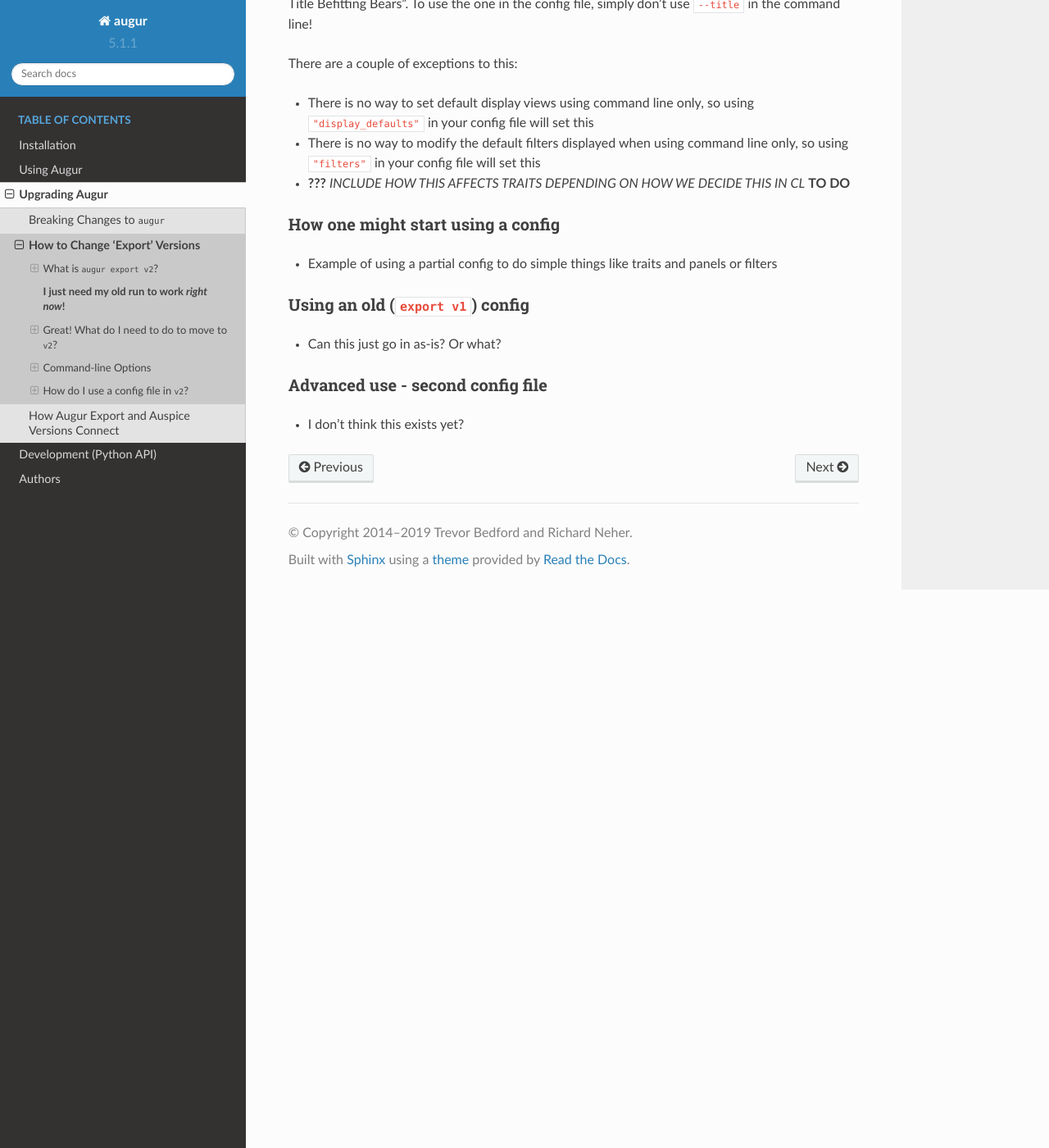
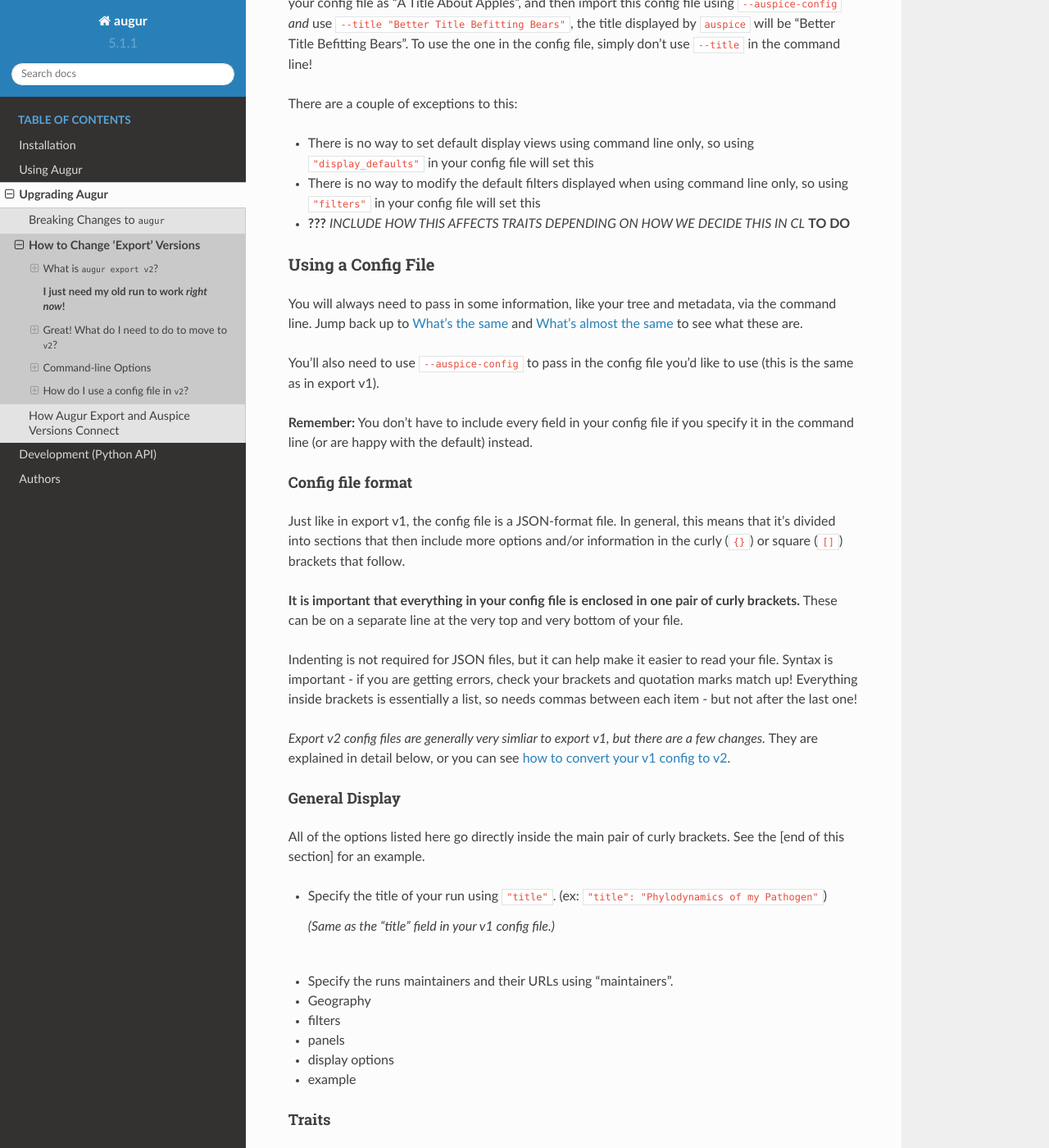
Before and after one commit to nextstrain/augur, a Sphinx documentation site: the page built from docs/exportv.md, in a window 1280 px wide and 1400 px high, scrolled down 5143 px. Shown: the whole window at 82% size. Built offline with Sphinx 7.4.7 and the Read the Docs theme 2.0.0, drawn with Linux system fonts in a browser that asks for light colours; the version number is read from the project's files by our own code; some of the changed text lies outside the part shown.

Commit message:
more config docs

```diff
--- a/docs/exportv.md
+++ b/docs/exportv.md
@@ -45,6 +45,8 @@ We'll first cover what's the same/almost the same as in `export v1`, which are a
 You still pass in your tree, metadata, and node-data files with `--tree`, `--metadata`, and `--node-data` - just like in `export v1`.
 
 Also just like in export v1, you can pass in files containing colors and latitute and longitude data using `--colors` and `--lat-longs`, respectively.
+
+If you want to use a config file, you can pass this in with `--auspice-config`, just like in export v1.
 
 ### What's almost the same:
 
@@ -143,10 +145,10 @@ _**TO DO**_
 
 ## How do I use a config file in `v2`?
 
-### Why might I want to use a config file?
+### Why use a config file?
 We have tried to make the command line options cover everything you need to get a run working in `augur` and `auspice`. However, there are still some features that offer more options or are only available when you use a config file.
 
-If you use a config file, you can:
+With a config file, you can:
 * Specify exactly what you want as a filter option
 * Set the default display view
 * Give color-by traits more specific titles to display
@@ -154,7 +156,7 @@ If you use a config file, you can:
 * _More advanced (flu?) options_ **TO DO**
 
 ### Config file priority
-It is important to remember that if you set an option both in the config file _and_ in the command line, the command line option will override the config file option. For example, if you set `"title"` in your config file as "A Title About Apples", and then import this config file using `--auspice-config` _and_ use `--title "Better Title Befitting Bears"`, the title displayed by `auspice` will be "Better Title Befitting Bears". To use the one in the config file, simply don't use `--title` in the command line!
+It is important to remember that if you set an option both in the config file _and_ in the command line, **the command line option will override the config file option**. For example, if you set `"title"` in your config file as "A Title About Apples", and then import this config file using `--auspice-config` _and_ use `--title "Better Title Befitting Bears"`, the title displayed by `auspice` will be "Better Title Befitting Bears". To use the one in the config file, simply don't use `--title` in the command line!
 
 There are a couple of exceptions to this:
 * There is no way to set default display views using command line only, so using `"display_defaults"` in your config file will set this
@@ -162,8 +164,41 @@ There are a couple of exceptions to this:
 * **???** _INCLUDE HOW THIS AFFECTS TRAITS DEPENDING ON HOW WE DECIDE THIS IN CL_
 **TO DO**
 
-### How one might start using a config
-* Example of using a partial config to do simple things like traits and panels or filters
+### Using a Config File
+You will always need to pass in some information, like your tree and metadata, via the command line. Jump back up to [What's the same](#what-s-the-same) and
+[What's almost the same](#what-s-almost-the-same) to see what these are.
+
+You'll also need to use `--auspice-config` to pass in the config file you'd like to use (this is the same as in export v1).
+
+**Remember:** You don't have to include every field in your config file if you specify it in the command line (or are happy with the default) instead.
+
+#### Config file format
+Just like in export v1, the config file is a JSON-format file. In general, this means that it's divided into sections that then include more options and/or information in the curly (`{}`) or square (`[]`) brackets that follow.
+
+**It is important that everything in your config file is enclosed in one pair of curly brackets.** These can be on a separate line at the very top and very bottom of your file.
+
+Indenting is not required for JSON files, but it can help make it easier to read your file. Syntax is important - if you are getting errors, check your brackets and quotation marks match up! Everything inside brackets is essentially a list, so needs commas between each item - but not after the last one!
+
+_Export v2 config files are generally very simliar to export v1, but there are a few changes._ They are explained in detail below, or you can see [how to convert your v1 config to v2](#using-an-old-export-v1-config).
+
+#### General Display
+All of the options listed here go directly inside the main pair of curly brackets. See the [end of this section] for an example.
+
+* Specify the title of your run using `"title"`. (ex: `"title": "Phylodynamics of my Pathogen"`)
+
+  _(Same as the "title" field in your v1 config file.)_
+<br>
+
+* Specify the runs maintainers and their URLs using "maintainers".
+* Geography
+* filters
+* panels
+* display options
+
+* example
+
+
+#### Traits
 
 ### Using an old (`export v1`) config
 * Can this just go in as-is? Or what?
```
